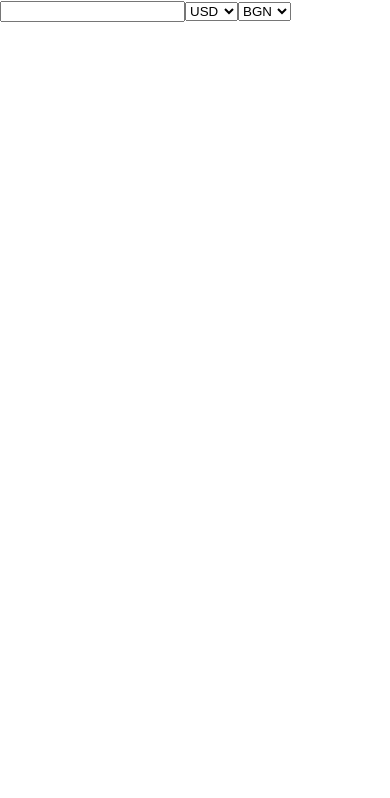
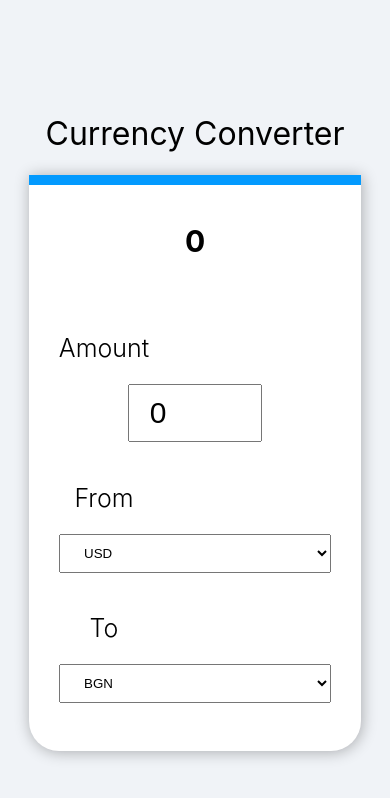
Before and after one commit to ZAINKHAN25/currency-converter, a React (Create React App) app: page / in a window 390 px wide. Shown: the top 798 px of the page. Built offline with nearby package versions, Linux system fonts and the light colour scheme.

Commit message:
ui is done without responsive

```diff
--- a/src/App.css
+++ b/src/App.css
@@ -1,38 +1,58 @@
-.App {
+body{
+  background-color:#f0f3f7;
+  display: flex;
+  align-items: center;
+  justify-content: center;
+  height: 100vh;
   text-align: center;
 }
 
-.App-logo {
-  height: 40vmin;
-  pointer-events: none;
+.maincard{
+  display: flex;
+  flex-direction: column;
+  align-items: stretch;
+  justify-content: center;
+  background-color: #fff;
+  border-top: 10px solid #039afe;
+  padding: 30px 10px;
+  border-bottom-left-radius: 30px;
+  border-bottom-right-radius: 30px;
+  box-shadow: 1px 1px 15px rgba(0,0,0, 30%);
+  min-height: 60vh;
+  width: 80vw;
+  text-align: center;
+  overflow-x: hidden;
 }
 
-@media (prefers-reduced-motion: no-preference) {
-  .App-logo {
-    animation: App-logo-spin infinite 20s linear;
-  }
+.heightfixed{
+  height: 80px;
 }
 
-.App-header {
-  background-color: #282c34;
-  min-height: 100vh;
-  display: flex;
-  flex-direction: column;
-  align-items: center;
-  justify-content: center;
-  font-size: calc(10px + 2vmin);
-  color: white;
+.headingofcards{
+  width: 120px;
+  font-size: 25px;
+  font-weight: 300;
 }
 
-.App-link {
-  color: #61dafb;
+.loading{
+  color: #039afe;
 }
 
-@keyframes App-logo-spin {
-  from {
-    transform: rotate(0deg);
-  }
-  to {
-    transform: rotate(360deg);
-  }
+.singleine{
+  margin: 10px 5px;
 }
+
+.singleine select {
+  width: 90%;
+  padding: 10px 20px;
+}
+
+.singleine input{
+  width: 30%;
+  padding: 10px 20px;
+  font-size: 30px;
+}
+
+.resultdiv{
+  font-size: 30px;
+}
--- a/src/App.js
+++ b/src/App.js
@@ -4,11 +4,11 @@ import './App.css';
 function App() {
 
 
-  let [inputvalue, setinputvalue] = useState();
+  let [inputvalue, setinputvalue] = useState(0);
   let [countryone, setcountryone] = useState('USD');
   let [countrytwo, setcountrytwo] = useState('BGN');
   let [result, setresult] = useState('');
-  let [isloadingtrue,setisloadingtrue] = useState(false)
+  let [isloadingtrue, setisloadingtrue] = useState(false)
 
   const countries = [
     "USD", "JPY", "BGN", "CZK", "DKK", "GBP", "HUF", "PLN", "RON", "SEK", "CHF", "ISK", "NOK", "TRY", "AUD", "BRL", "CAD", "CNY", "HKD", "IDR", "ILS", "INR", "KRW", "MXN", "MYR", "NZD", "PHP", "SGD", "THB", "ZAR",
@@ -17,10 +17,10 @@ function App() {
   const controller = new AbortController();
 
   useEffect(() => {
-    async function converter(){
+    async function converter() {
       setisloadingtrue(true)
       try {
-        var api = await fetch(`https://api.frankfurter.app/latest?amount=${inputvalue}&from=${countryone}&to=${countrytwo}`,{signal: controller.signal});
+        var api = await fetch(`https://api.frankfurter.app/latest?amount=${inputvalue}&from=${countryone}&to=${countrytwo}`, { signal: controller.signal });
         var data = await api.json();
         let values = Object.values(data.rates);
         setresult(values[0]);
@@ -30,28 +30,49 @@ function App() {
     }
     inputvalue && converter();
 
-    return ()=>{
+    return () => {
       controller.abort()
     }
-  }, [inputvalue, countryone, countrytwo])
+  }, [inputvalue, countryone, countrytwo]);
+
   return (
-    <div className="Maincard">
+    <div className="centerline">
+      <h1 style={{ fontWeight: '400' }}>Currency Converter</h1>
+      <div className='maincard'>
+        <div className='heightfixed'>
+          <b className='resultdiv'>
+            {inputvalue === 0 ? 0 : countryone === countrytwo ? <div>{inputvalue}</div> : isloadingtrue === true ? (<div className='loading'>Loading...</div>) : (<div>
+              {result}
+            </div>)}
+          </b>
+        </div>
+
+        <div className='singleine'>
+          <h2 className='headingofcards'>Amount </h2>
           <input type="number" onChange={(e) => {
             setinputvalue(e.target.value)
           }} value={inputvalue} />
+        </div>
 
+        <div className='singleine'>
+          <h2 className='headingofcards'>From </h2>
           <select value={countryone} onChange={(e) => {
             setcountryone(e.target.value)
           }}>
             {countries.map((x, i) => <option key={i}>{x}</option>)}
           </select>
+        </div>
+        <div className='singleine'>
 
+          <h2 className='headingofcards'>To </h2>
           <select value={countrytwo} onChange={(e) => {
             setcountrytwo(e.target.value)
           }}>
             {countries.map((x, i) => <option key={i}>{x}</option>)}
           </select>
-      <p>{countryone === countrytwo ? <h3>{inputvalue}</h3> : isloadingtrue === true ? (<h3>Loading...</h3>) : result}</p>
+        </div>
+
+      </div>
     </div>
   );
 }
```
Also changed, not shown: src/ui of currency converter.gif (added). Lines whose indentation alone changed are shown as unchanged.
